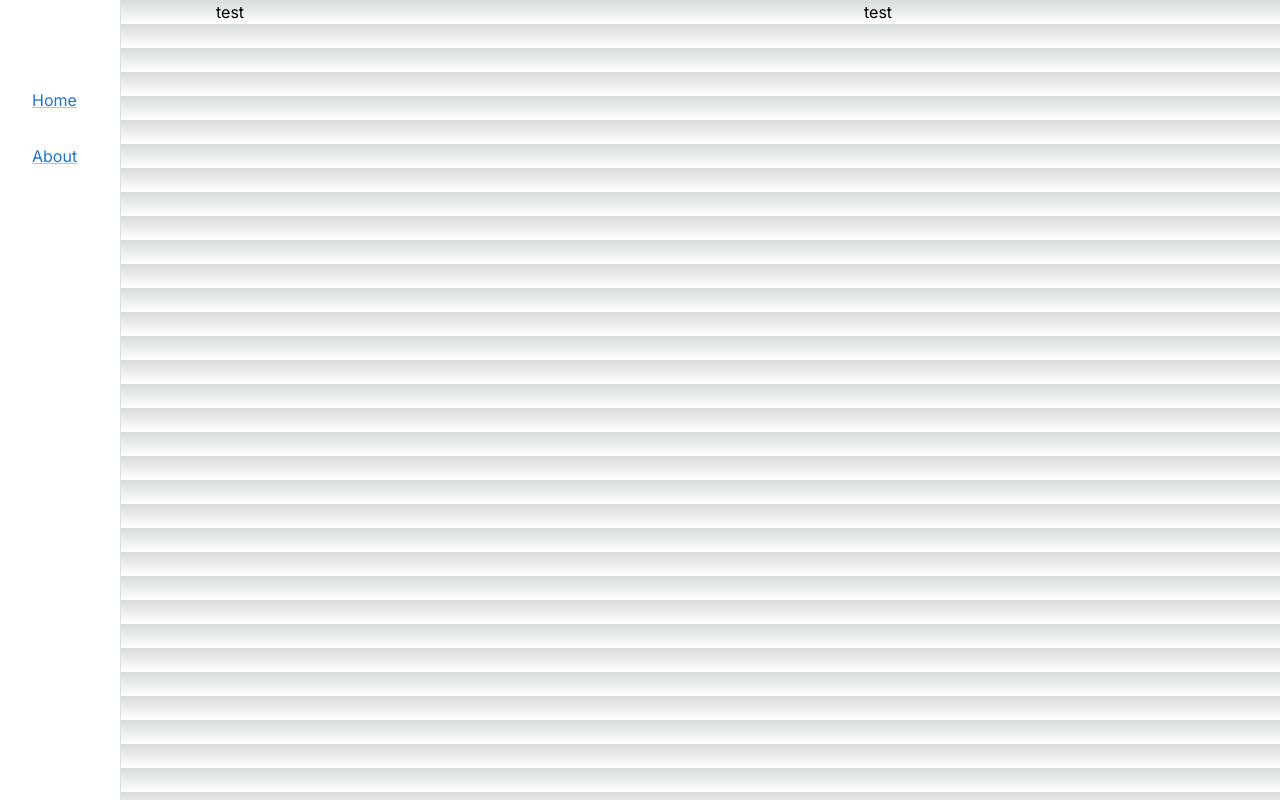
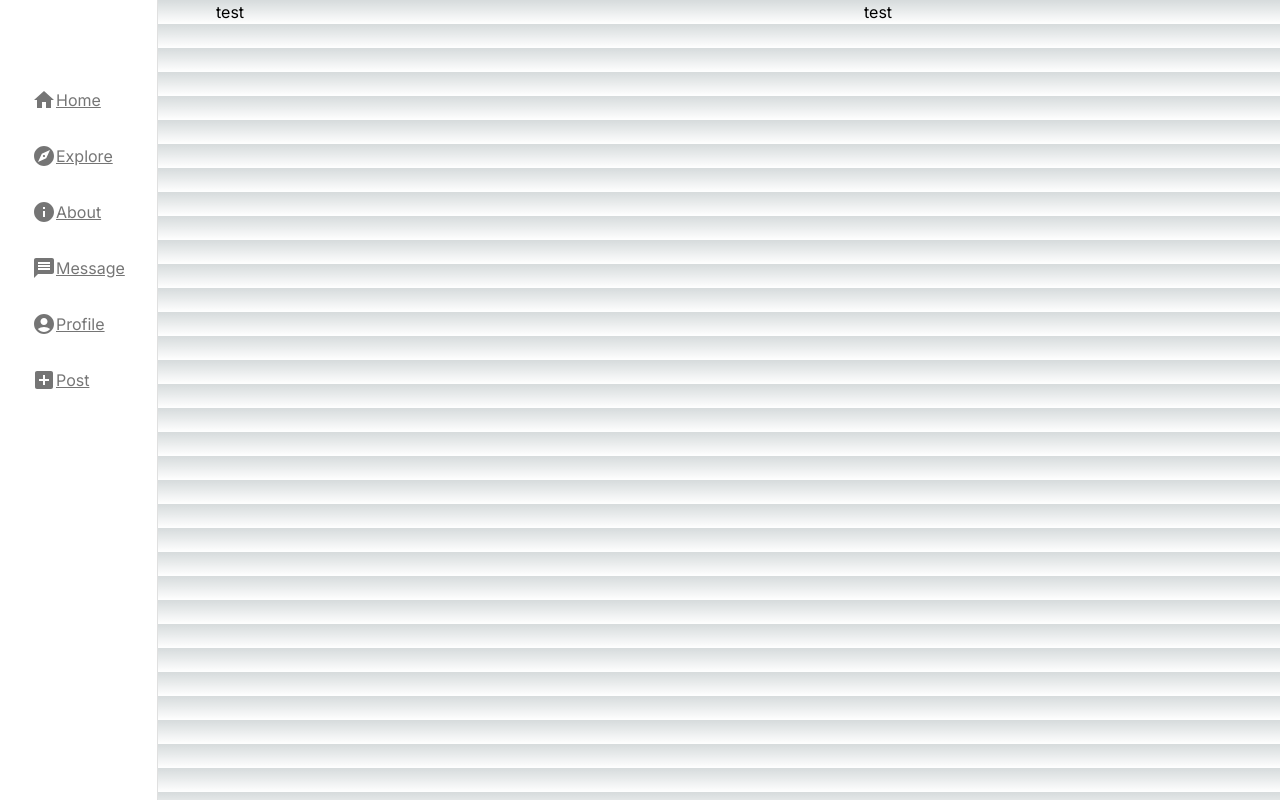
Before and after one commit to Tayuchi/TESNS, a Next.js app: page / in a window 1280 px wide. Built offline with nearby package versions, Linux system fonts and the light colour scheme.

Commit message:
side var icon

```diff
--- a/src/libs/components/layouts/SideBar.tsx
+++ b/src/libs/components/layouts/SideBar.tsx
@@ -1,14 +1,18 @@
-"use client"
-
 import React from 'react'
-import { Box, Drawer, Link, List, ListItem, ListItemButton, ListItemIcon, Toolbar } from '@mui/material'
+import { Box, Drawer, Link, List, ListItem, ListItemButton, ListItemIcon, Toolbar } from '@mui/material';
+import HomeIcon from '@mui/icons-material/Home'; // ホームアイコン
+import ExploreIcon from '@mui/icons-material/Explore'; // 探索アイコン
+import InfoIcon from '@mui/icons-material/Info'; // 情報アイコン
+import MessageIcon from '@mui/icons-material/Message'; // メッセージアイコン
+import AccountCircleIcon from '@mui/icons-material/AccountCircle'; // プロフィールアイコン
+import AddBoxIcon from '@mui/icons-material/AddBox'; // 投稿するアイコン
 
 const SideBar = () => {
   return (
     <div>
       <Drawer
         variant='permanent'
-        sx={{ width: 240, flexShrink: 0, }}
+        sx={{ width: 240, flexShrink: 0 }}
       >
         <Toolbar />
         <Box sx={{ overflow: 'auto' }}>
@@ -16,18 +20,48 @@ const SideBar = () => {
             <ListItem>
               <ListItemButton>
                 <ListItemIcon>
-                  <Link href='/'>
-                    Home
-                  </Link>
+                  <HomeIcon />
+                  <Link href='/' color="inherit">Home</Link>
                 </ListItemIcon>
               </ListItemButton>
             </ListItem>
             <ListItem>
               <ListItemButton>
                 <ListItemIcon>
-                  <Link href='/'>
-                    About
-                  </Link>
+                  <ExploreIcon />
+                  <Link href='/' color="inherit">Explore</Link>
+                </ListItemIcon>
+              </ListItemButton>
+            </ListItem>
+            <ListItem>
+              <ListItemButton>
+                <ListItemIcon>
+                  <InfoIcon />
+                  <Link href='/' color="inherit">About</Link>
+                </ListItemIcon>
+              </ListItemButton>
+            </ListItem>
+            <ListItem>
+              <ListItemButton>
+                <ListItemIcon>
+                  <MessageIcon />
+                  <Link href='/' color="inherit">Message</Link>
+                </ListItemIcon>
+              </ListItemButton>
+            </ListItem>
+            <ListItem>
+              <ListItemButton>
+                <ListItemIcon>
+                  <AccountCircleIcon />
+                  <Link href='/' color="inherit">Profile</Link>
+                </ListItemIcon>
+              </ListItemButton>
+            </ListItem>
+            <ListItem>
+              <ListItemButton>
+                <ListItemIcon>
+                  <AddBoxIcon />
+                  <Link href='/' color="inherit">Post</Link>
                 </ListItemIcon>
               </ListItemButton>
             </ListItem>
```
